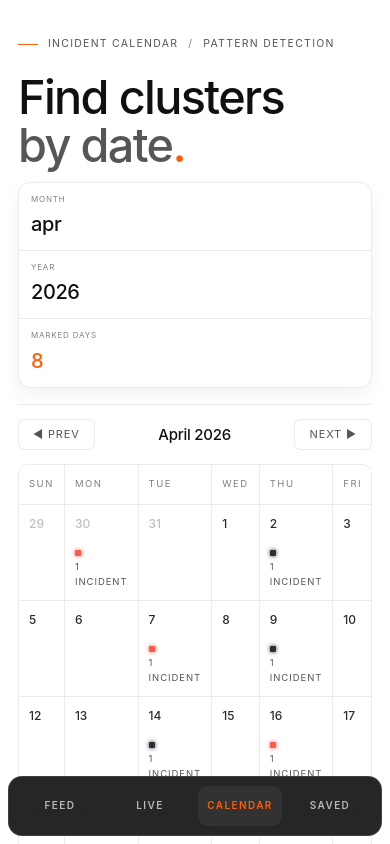
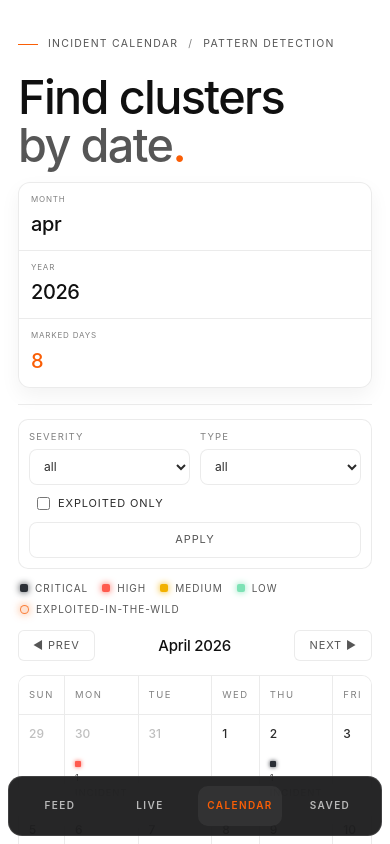
Before and after one commit to aidan269/ahackaday-site, a Next.js app: page /calendar in a window 390 px wide. Shown: the top 844 px of the page. Built offline with nearby package versions, Linux system fonts and the light colour scheme; no server answers.

Commit message:
Improve calendar month view with interactive filtering and day actions.
This adds URL-synced severity/type/exploited filters, a clearer severity legend, richer day overflow badges, and selected-day quick actions to open incidents or copy a daily summary.

Made-with: Cursor

```diff
--- a/src/app/calendar/page.tsx
+++ b/src/app/calendar/page.tsx
@@ -1,8 +1,11 @@
 import Link from "next/link";
+import type { CSSProperties } from "react";
 
+import { CalendarDayActions } from "@/components/calendar-day-actions";
 import {
   getAllIncidents,
   type Incident,
+  type IncidentType,
   type Severity,
 } from "@/lib/incidents";
 
@@ -36,9 +39,32 @@ function parseLocal(iso: string) {
   return new Date(y, m - 1, d);
 }
 
+function boolParam(v: string | undefined): boolean {
+  if (!v) return false;
+  const n = v.trim().toLowerCase();
+  return n === "1" || n === "true" || n === "yes";
+}
+
+function buildCalendarHref(input: {
+  month: string;
+  day?: string;
+  severity?: string;
+  type?: string;
+  exploited?: boolean;
+}): string {
+  const p = new URLSearchParams();
+  p.set("month", input.month);
+  if (input.day) p.set("day", input.day);
+  if (input.severity && input.severity !== "all") p.set("severity", input.severity);
+  if (input.type && input.type !== "all") p.set("type", input.type);
+  if (input.exploited) p.set("exploited", "1");
+  const qs = p.toString();
+  return qs ? `/calendar?${qs}` : "/calendar";
+}
+
 export default async function CalendarPage({ searchParams }: CalendarPageProps) {
   const params = await searchParams;
-  const incidents = await getAllIncidents();
+  const all = await getAllIncidents();
   const now = new Date();
 
   const monthParam = readParam(params.month) ?? toMonthKey(now);
@@ -47,6 +73,16 @@ export default async function CalendarPage({ searchParams }: CalendarPageProps)
   const monthNumber = Number.parseInt(monthText ?? String(now.getMonth() + 1), 10);
   const currentMonth = new Date(year, monthNumber - 1, 1);
   const selectedDay = readParam(params.day);
+  const severityFilter = (readParam(params.severity) ?? "all") as "all" | Severity;
+  const typeFilter = (readParam(params.type) ?? "all") as "all" | IncidentType;
+  const exploitedOnly = boolParam(readParam(params.exploited));
+
+  const incidents = all.filter((incident) => {
+    if (severityFilter !== "all" && incident.severity !== severityFilter) return false;
+    if (typeFilter !== "all" && incident.category !== typeFilter) return false;
+    if (exploitedOnly && !incident.exploited) return false;
+    return true;
+  });
 
   const first = new Date(year, monthNumber - 1, 1);
   const grid = Array.from({ length: 42 }, (_, idx) => {
@@ -97,12 +133,77 @@ export default async function CalendarPage({ searchParams }: CalendarPageProps)
         </div>
       </div>
 
+      <form className="cal-filters" method="get">
+        <input type="hidden" name="month" value={monthParam} />
+        <div className="cal-filter">
+          <label htmlFor="cal-severity">severity</label>
+          <select id="cal-severity" name="severity" defaultValue={severityFilter}>
+            <option value="all">all</option>
+            <option value="critical">critical</option>
+            <option value="high">high</option>
+            <option value="medium">medium</option>
+            <option value="low">low</option>
+          </select>
+        </div>
+        <div className="cal-filter">
+          <label htmlFor="cal-type">type</label>
+          <select id="cal-type" name="type" defaultValue={typeFilter}>
+            <option value="all">all</option>
+            <option value="zero-day">zero-day</option>
+            <option value="supply-chain">supply-chain</option>
+            <option value="breach">breach</option>
+            <option value="ransomware">ransomware</option>
+            <option value="identity">identity</option>
+            <option value="cloud">cloud</option>
+            <option value="web">web</option>
+            <option value="email">email</option>
+            <option value="critical-infrastructure">critical infrastructure</option>
+            <option value="exploitation">exploitation</option>
+            <option value="consumer-security">consumer security</option>
+            <option value="other">other</option>
+          </select>
+        </div>
+        <label className="cal-filter-check">
+          <input type="checkbox" name="exploited" value="1" defaultChecked={exploitedOnly} />
+          exploited only
+        </label>
+        <button type="submit" className="cal-filters__apply">apply</button>
+      </form>
+
+      <div className="cal-legend" aria-label="Calendar severity legend">
+        <span className="cal-legend__item"><i style={{ ["--sev" as string]: "var(--sev-critical)" } as CSSProperties} />critical</span>
+        <span className="cal-legend__item"><i style={{ ["--sev" as string]: "var(--sev-high)" } as CSSProperties} />high</span>
+        <span className="cal-legend__item"><i style={{ ["--sev" as string]: "var(--sev-medium)" } as CSSProperties} />medium</span>
+        <span className="cal-legend__item"><i style={{ ["--sev" as string]: "var(--sev-low)" } as CSSProperties} />low</span>
+        <span className="cal-legend__item"><i className="is-exploited" />exploited-in-the-wild</span>
+      </div>
+
       <div className="cal-nav">
-        <Link href={`/calendar?month=${toMonthKey(prevMonth)}`} className="cal-nav__btn">◀ prev</Link>
+        <Link
+          href={buildCalendarHref({
+            month: toMonthKey(prevMonth),
+            severity: severityFilter,
+            type: typeFilter,
+            exploited: exploitedOnly,
+          })}
+          className="cal-nav__btn"
+        >
+          ◀ prev
+        </Link>
         <span className="cal-nav__label">
           {currentMonth.toLocaleDateString("en-US", { month: "long", year: "numeric" })}
         </span>
-        <Link href={`/calendar?month=${toMonthKey(nextMonth)}`} className="cal-nav__btn">next ▶</Link>
+        <Link
+          href={buildCalendarHref({
+            month: toMonthKey(nextMonth),
+            severity: severityFilter,
+            type: typeFilter,
+            exploited: exploitedOnly,
+          })}
+          className="cal-nav__btn"
+        >
+          next ▶
+        </Link>
       </div>
 
       <div className="cal-wrap">
@@ -126,16 +227,25 @@ export default async function CalendarPage({ searchParams }: CalendarPageProps)
             return (
               <Link
                 key={key}
-                href={`/calendar?month=${toMonthKey(currentMonth)}&day=${key}`}
+                href={buildCalendarHref({
+                  month: toMonthKey(currentMonth),
+                  day: key,
+                  severity: severityFilter,
+                  type: typeFilter,
+                  exploited: exploitedOnly,
+                })}
                 className={cls}
               >
                 <span className="cal-day__num">{day.getDate()}</span>
                 {dayIncidents.length > 0 && (
                   <>
                     <div className="cal-marks">
-                      {dayIncidents.slice(0, 5).map((i, j) => (
-                        <span key={j} className="cal-mark" style={{ ["--sev" as string]: SEV_COLOR[i.severity] } as React.CSSProperties} />
+                      {dayIncidents.slice(0, 4).map((i, j) => (
+                        <span key={j} className="cal-mark" style={{ ["--sev" as string]: SEV_COLOR[i.severity] } as CSSProperties} />
                       ))}
+                      {dayIncidents.length > 4 && (
+                        <span className="cal-mark cal-mark--more">+{dayIncidents.length - 4}</span>
+                      )}
                     </div>
                     <span className="cal-count">
                       {dayIncidents.length} incident{dayIncidents.length === 1 ? "" : "s"}
@@ -154,6 +264,12 @@ export default async function CalendarPage({ searchParams }: CalendarPageProps)
               ? parseLocal(selectedDay).toLocaleDateString("en-US", { weekday: "long", month: "long", day: "numeric" })
               : "pick a day"}
           </div>
+          {selectedDay && selectedIncidents.length > 0 && (
+            <CalendarDayActions
+              dateLabel={parseLocal(selectedDay).toLocaleDateString("en-US", { weekday: "long", month: "long", day: "numeric" })}
+              incidents={selectedIncidents.map((i) => ({ slug: i.slug, title: i.title, severity: i.severity }))}
+            />
+          )}
 
           {!selectedDay ? (
             <p style={{ color: "var(--fg-muted)", fontSize: 12 }}>
--- a/src/app/globals.css
+++ b/src/app/globals.css
@@ -870,6 +870,87 @@ main.shell { max-width: 1560px; margin: 0 auto; padding: 48px 40px 160px; positi
 
 /* ===== CALENDAR ===== */
 .cal-wrap { display: grid; grid-template-columns: 1fr 360px; gap: 24px; }
+.cal-filters {
+  display: grid;
+  grid-template-columns: repeat(4, minmax(0, 1fr));
+  gap: 10px;
+  margin-bottom: 12px;
+  padding: 10px;
+  border: 1px solid var(--border);
+  border-radius: 10px;
+  background: rgba(255,255,255,0.92);
+}
+.cal-filter { display: grid; gap: 4px; }
+.cal-filter label {
+  font-size: 9.5px;
+  letter-spacing: 0.12em;
+  text-transform: uppercase;
+  color: var(--fg-muted);
+}
+.cal-filter select {
+  height: 36px;
+  border: 1px solid var(--border);
+  border-radius: 8px;
+  background: #fff;
+  color: var(--fg-2);
+  font-size: 12px;
+  padding: 0 10px;
+}
+.cal-filter-check {
+  display: inline-flex;
+  align-items: center;
+  gap: 8px;
+  align-self: end;
+  color: var(--fg-2);
+  font-size: 11px;
+  letter-spacing: 0.08em;
+  text-transform: uppercase;
+  padding: 0 8px;
+}
+.cal-filters__apply {
+  height: 36px;
+  align-self: end;
+  border: 1px solid var(--border);
+  border-radius: 8px;
+  background: var(--bg);
+  color: var(--fg-3);
+  font-size: 11px;
+  letter-spacing: 0.08em;
+  text-transform: uppercase;
+  transition: color 180ms, border-color 180ms, background 180ms;
+}
+.cal-filters__apply:hover { color: var(--fg); border-color: var(--border-strong); background: var(--bg-elev-2); }
+.cal-legend {
+  display: flex;
+  flex-wrap: wrap;
+  gap: 6px 14px;
+  margin: 0 0 12px;
+  padding: 0 2px;
+}
+.cal-legend__item {
+  display: inline-flex;
+  align-items: center;
+  gap: 7px;
+  font-size: 10px;
+  letter-spacing: 0.1em;
+  text-transform: uppercase;
+  color: var(--fg-3);
+}
+.cal-legend__item i {
+  width: 8px;
+  height: 8px;
+  border-radius: 2px;
+  background: var(--sev);
+  box-shadow: 0 0 7px var(--sev);
+}
+.cal-legend__item .is-exploited {
+  width: 9px;
+  height: 9px;
+  border-radius: 50%;
+  background: rgba(250,94,6,0.18);
+  border: 1px solid rgba(250,94,6,0.75);
+  box-shadow: 0 0 8px rgba(250,94,6,0.55);
+}
 .cal-nav { display: flex; justify-content: space-between; align-items: center; margin-bottom: 14px; font-size: 11px; color: var(--fg-3); }
 .cal-nav__label { color: var(--fg); font-weight: 500; letter-spacing: -0.015em; font-size: 15px; }
 .cal-nav__btn { padding: 6px 14px; border: 1px solid var(--border); border-radius: 6px; background: var(--bg); color: var(--fg-3); font-size: 11px; letter-spacing: 0.08em; text-transform: uppercase; transition: color 180ms, border-color 180ms, background 180ms; }
@@ -888,9 +969,40 @@ main.shell { max-width: 1560px; margin: 0 auto; padding: 48px 40px 160px; positi
 .cal-day.is-selected { background: rgba(250,94,6,0.08); box-shadow: inset 0 0 0 1px rgba(250,94,6,0.4); }
 .cal-marks { display: flex; flex-wrap: wrap; gap: 3px; margin-top: auto; }
 .cal-mark { width: 6px; height: 6px; border-radius: 1px; background: var(--sev); box-shadow: 0 0 4px var(--sev); }
+.cal-mark--more {
+  width: auto;
+  height: auto;
+  border-radius: 4px;
+  padding: 0 4px;
+  background: rgba(0,0,0,0.07);
+  box-shadow: none;
+  color: var(--fg-3);
+  font-size: 9px;
+  letter-spacing: 0.08em;
+  text-transform: uppercase;
+  line-height: 1.35;
+}
 .cal-count { font-size: 9.5px; letter-spacing: 0.1em; color: var(--fg-3); text-transform: uppercase; }
 
 .cal-side { border: 1px solid var(--border); background: rgba(255,255,255,0.96); border-radius: 10px; padding: 18px; height: fit-content; position: sticky; top: 90px; }
+.cal-side__actions {
+  display: grid;
+  grid-template-columns: 1fr 1fr;
+  gap: 8px;
+  margin-bottom: 12px;
+}
+.cal-side__action-btn {
+  border: 1px solid var(--border);
+  border-radius: 8px;
+  background: var(--bg);
+  color: var(--fg-3);
+  font-size: 10px;
+  letter-spacing: 0.08em;
+  text-transform: uppercase;
+  height: 34px;
+  transition: color 180ms, border-color 180ms, background 180ms;
+}
+.cal-side__action-btn:hover { color: var(--fg); border-color: var(--border-strong); background: var(--bg-elev-2); }
 .cal-side h3 { font-size: 9.5px; letter-spacing: 0.16em; text-transform: uppercase; color: var(--fg-muted); margin: 0 0 6px; font-weight: 500; }
 .cal-side__date { font-size: 18px; color: var(--fg); font-weight: 500; margin-bottom: 20px; letter-spacing: -0.02em; line-height: 1.2; }
 .cal-side__item { padding: 14px 0; border-top: 1px solid var(--border); cursor: pointer; display: block; }
@@ -1159,6 +1271,9 @@ main.shell { max-width: 1560px; margin: 0 auto; padding: 48px 40px 160px; positi
 
   .cal-wrap { grid-template-columns: 1fr; }
   .cal-side { position: static; }
+  .cal-filters { grid-template-columns: 1fr 1fr; }
+  .cal-filters__apply { grid-column: 1 / -1; }
+  .cal-side__actions { grid-template-columns: 1fr; }
   .row-head, .row { grid-template-columns: 80px 90px 1fr 32px; }
   .row-head > :nth-child(3), .row-head > :nth-child(5), .row > :nth-child(3), .row > :nth-child(5) { display: none; }
   .brand__tag { display: none; }
--- /dev/null
+++ b/src/components/calendar-day-actions.tsx
@@ -0,0 +1,45 @@
+"use client";
+
+type DayIncident = {
+  slug: string;
+  title: string;
+  severity: string;
+};
+
+type CalendarDayActionsProps = {
+  dateLabel: string;
+  incidents: DayIncident[];
+};
+
+export function CalendarDayActions({ dateLabel, incidents }: CalendarDayActionsProps) {
+  if (incidents.length === 0) return null;
+
+  function openAll() {
+    for (const incident of incidents) {
+      window.open(`/incident/${incident.slug}`, "_blank", "noopener,noreferrer");
+    }
+  }
+
+  async function copySummary() {
+    const lines = [
+      `${dateLabel} · ${incidents.length} incident${incidents.length === 1 ? "" : "s"}`,
+      ...incidents.map((incident, idx) => `${idx + 1}. [${incident.severity}] ${incident.title}`),
+    ];
+    try {
+      await navigator.clipboard.writeText(lines.join("\n"));
+    } catch {
+      // no-op: clipboard API unavailable in some browsers/contexts
+    }
+  }
+
+  return (
+    <div className="cal-side__actions">
+      <button type="button" className="cal-side__action-btn" onClick={openAll}>
+        open all ({incidents.length})
+      </button>
+      <button type="button" className="cal-side__action-btn" onClick={copySummary}>
+        copy day summary
+      </button>
+    </div>
+  );
+}
```
